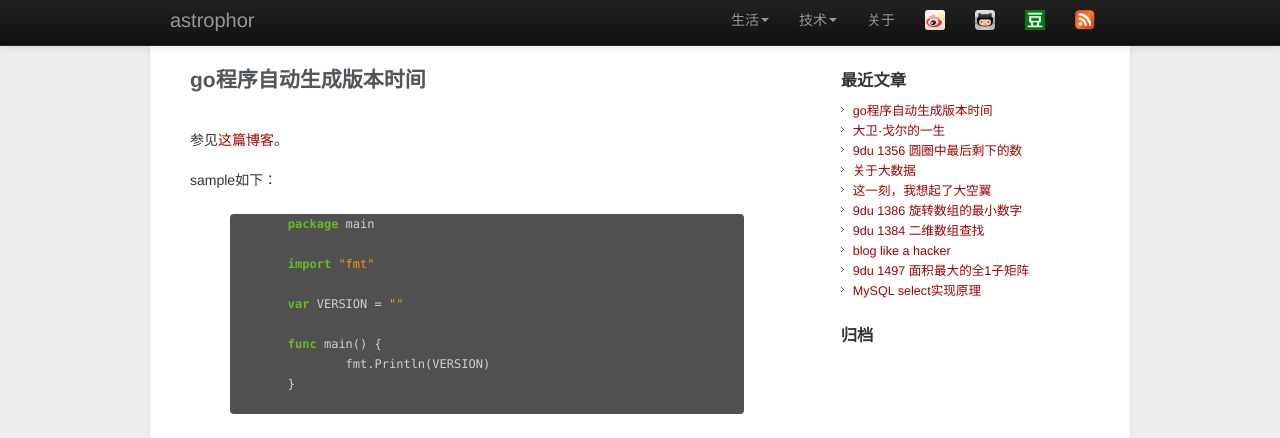
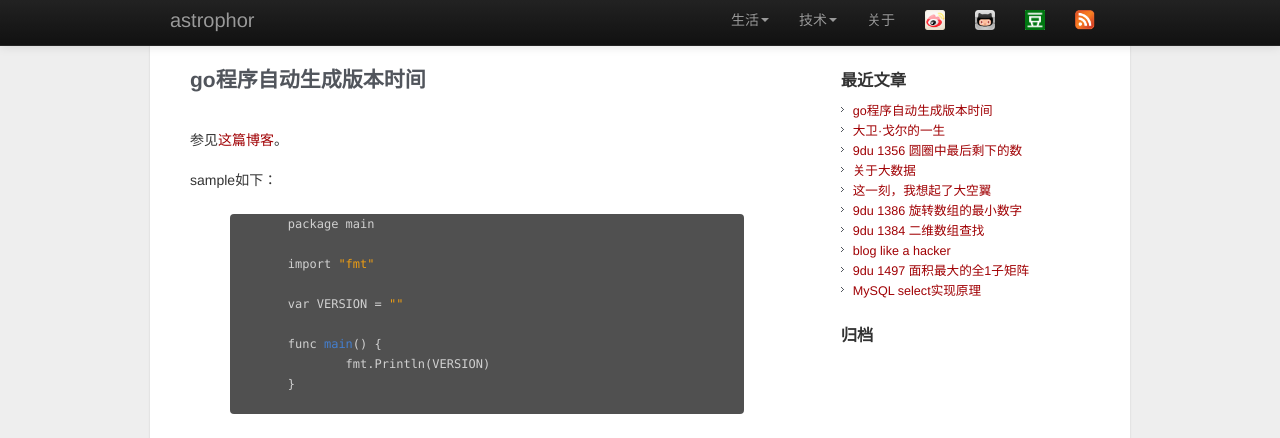
Before and after one commit to astrophor/astrophor.github.io, a Jekyll site: the page built from _posts/2015-08-14-go程序自动生成版本时间.md, in a window 1280 px wide. Shown: the top 438 px of the page. Built offline with Jekyll 4.4.1, drawn with Linux system fonts in a browser that asks for light colours; Markdown is read by kramdown in place of the engine named in the settings; comment, search, counter and statistics services are not loaded.

Commit message:
modify 2015-08-14-go程序自动生成版本时间.md

```diff
--- a/_posts/2015-08-14-go程序自动生成版本时间.md
+++ b/_posts/2015-08-14-go程序自动生成版本时间.md
@@ -9,7 +9,7 @@ description: 如何自动将编译时间绑定到二进制程序中
 
 sample如下：
 
-	{% highlight go %}
+	{% highlight c %}
 	package main
 
 	import "fmt"
```
